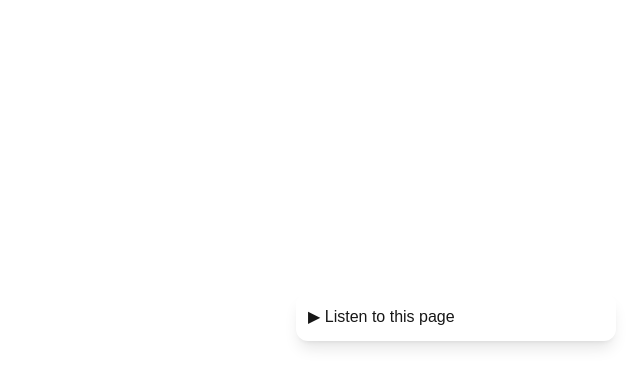
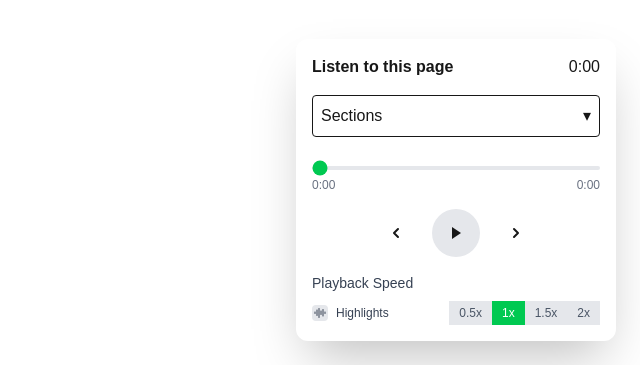
Before and after one commit to vishaldevkraft/read-webpage-spevigo, a Next.js app: page / in a window 1280 px wide. Shown: the part 435-800 px from the top of the page, without its empty margins (640-1280 px from the left). Built offline with nearby package versions, Linux system fonts and the light colour scheme.

Commit message:
removed popup to open audio widget showing the widget by default

```diff
--- a/components/AudioWidget/AudioWidget.tsx
+++ b/components/AudioWidget/AudioWidget.tsx
@@ -15,7 +15,6 @@ const highlightAudio = "https://objectstore.e2enetworks.net/voiceai/livekit/sess
 export default function AudioWidget() {
     const audioRef = useRef<HTMLAudioElement>(null);
 
-    const [isOpen, setIsOpen] = useState(false);
     const [playing, setPlaying] = useState(false);
     const [speed, setSpeed] = useState(1);
     const [showSections, setShowSections] = useState(false);
@@ -151,28 +150,13 @@ export default function AudioWidget() {
         <div className="fixed bottom-6 right-6 w-80 z-50">
             <audio ref={audioRef} src={src} />
 
-            {/* collapsed */}
-            {!isOpen && (
-                <div
-                    onClick={() => setIsOpen(true)}
-                    className="bg-white shadow-lg rounded-xl p-3 flex justify-between cursor-pointer"
-                >
-                    ▶ Listen to this page
-                </div>
-            )}
+            {/* expanded */}
+            <div className="bg-white rounded-xl shadow-2xl p-4 space-y-4">
 
-            {/* expanded */}
-            {isOpen && (
-                <div className="bg-white rounded-xl shadow-2xl p-4 space-y-4">
 
                 {/* header */}
                 <div className="flex justify-between items-center">
-                        <div className="flex items-center gap-2">
-                            <button onClick={() => setIsOpen(false)}>
-                                <CirclePause height={18} width={18} />
-                            </button>
                     <span className="font-semibold">Listen to this page</span>
-                        </div>
                     <span>{format(duration)}</span>
                 </div>
 
@@ -299,7 +283,6 @@ export default function AudioWidget() {
 
                 </div>
             </div>
-            )}
         </div>
     );
 }
```
Lines whose indentation alone changed are shown as unchanged.
